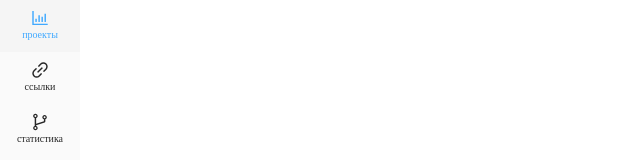
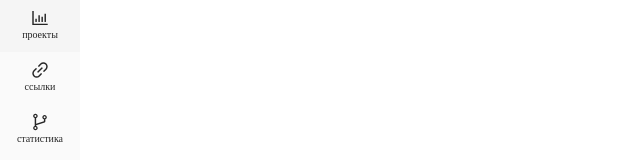
Before and after one commit to zharinov-nikita/app-client, a React (Create React App) app: page / in a window 1280 px wide. Shown: the top 160 px of the page, without its empty margins (0-640 px from the left). Built offline with nearby package versions, Linux system fonts and the light colour scheme.

Commit message:
css update

```diff
--- a/src/core/components/Menu/Menu.module.css
+++ b/src/core/components/Menu/Menu.module.css
@@ -1,31 +1,31 @@
 .list{
-    background-color: #fafafa;
+    background-color: #fafafa  !important;
 }
 
 .item{
-    cursor: pointer;
+    cursor: pointer !important;
 }
 
 .item:hover{
-    background-color: #f5f5f5;
+    background-color: #f5f5f5 !important;
 }
 
 .box{
-    display: flex;
-    align-items: center;
-    justify-content: center;
-    flex-direction: column;
-    min-height: 52px;
+    display: flex !important;
+    align-items: center !important;
+    justify-content: center !important;
+    flex-direction: column !important;
+    min-height: 52px !important;
 }
 
 .link{
-    color: inherit;
+    color: inherit !important;
 }
 
 .icon{
-    font-size: 18px;
+    font-size: 18px !important;
 }
 
 .name{
-    font-size: 10px;
+    font-size: 10px !important;
 }
--- a/src/modules/link/components/Header/Header.module.css
+++ b/src/modules/link/components/Header/Header.module.css
@@ -1,19 +1,19 @@
 .row{
-    min-height: 52px;
-    display: flex;
-    align-items: center;
-    padding: 0px 16px;
+    min-height: 52px !important;
+    display: flex !important;
+    align-items: center !important;
+    padding: 0px 16px !important;
 }
 
 .col{
-    display: flex;
-    align-items: center;
-    justify-content: right;
+    display: flex !important;
+    align-items: center !important;
+    justify-content: right !important;
 }
 
 .button{
-    background-color: #f5f5f5;
-    color: #595959;
-    font-size: 14px;
-    border-radius: 4px;
+    background-color: #f5f5f5 !important;
+    color: #595959 !important;
+    font-size: 14px !important;
+    border-radius: 4px !important;
 }
```
